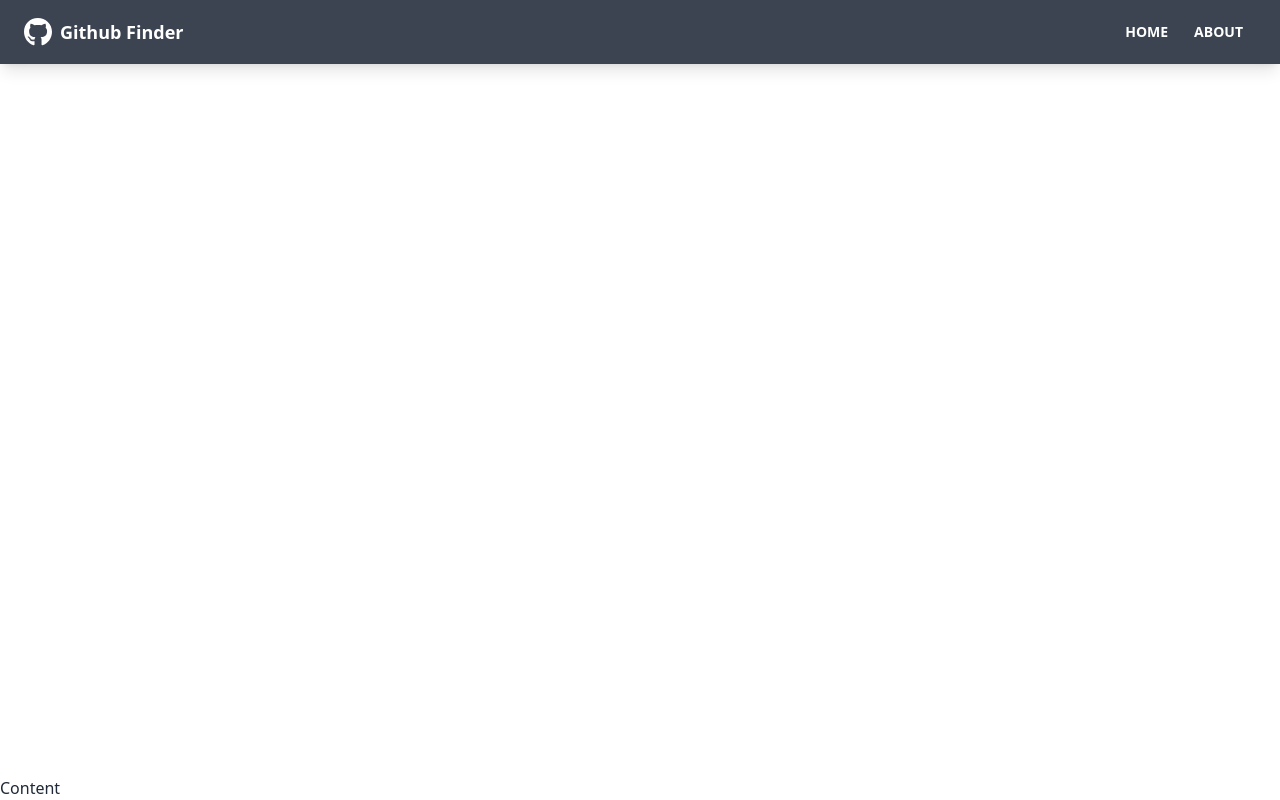
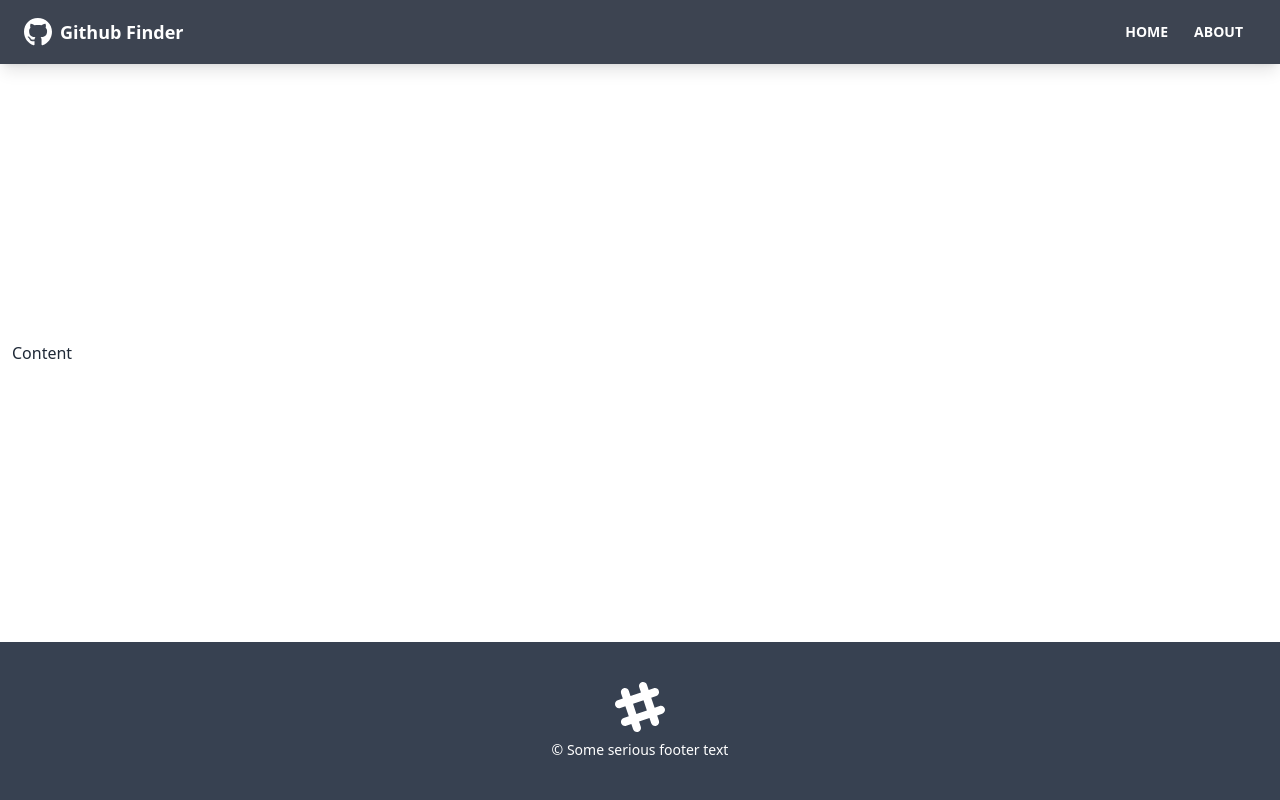
Before and after one commit to 666blessed/github-finder, a React (Create React App) app: page / in a window 1280 px wide. Built offline with nearby package versions, Linux system fonts and the light colour scheme.

Commit message:
footer added

```diff
--- a/src/App.js
+++ b/src/App.js
@@ -1,12 +1,14 @@
 import {BrowserRouter as Router, Route} from 'react-router-dom';
 import Navbar from './components/layout/Navbar';
+import Footer from './components/layout/Footer';
 
 function App() {
   return (
     <Router>
       <div className='flex flex-col justify-between h-screen'>
         <Navbar/>
-        <main>Content</main>
+        <main className='container max-auto px-3 pb-12'>Content</main>
+        <Footer/>
       </div>
     </Router>
   );
--- /dev/null
+++ b/src/components/layout/Footer.jsx
@@ -0,0 +1,32 @@
+import React from 'react';
+
+function Footer() {
+    return (
+        <footer className='footer p-10 bg-gray-700 text-primary-content footer-center'>
+            <div>
+                <svg
+                    width='50'
+                    height='50'
+                    viewBox='0 0 24 24'
+                    xmlns='http://www.w3.org/2000/svg'
+                    fillRule='evenodd'
+                    clipRule='evenodd'
+                    className='inline-block fill-current'
+                >
+                    <path d='M22.672 15.226l-2.432.811.841 2.515c.33 1.019-.209 2.127-1.23
+                        2.456-1.15.325-2.148-.321-2.463-1.226l-.84-2.518-5.013 1.677.84
+                        2.517c.391 1.203-.434 2.542-1.831 2.542-.88 0-1.601-.564-1.86-1.314l-.842-2.516-2.431.809c-1.135.328-2.145-.317-2.463-1.229-.329-1.018.211-2.127
+                        1.231-2.456l2.432-.809-1.621-4.823-2.432.808c-1.355.384-2.558-.59-2.558-1.839 0-.817.509-1.582 1.327-1.846l2.433-.809-.842-2.515c-.33-1.02.211-2.129
+                        1.232-2.458 1.02-.329 2.13.209 2.461 1.229l.842 2.515 5.011-1.677-.839-2.517c-.403-1.238.484-2.553 1.843-2.553.819 0 1.585.509
+                        1.85 1.326l.841 2.517 2.431-.81c1.02-.33 2.131.211 2.461 1.229.332
+                        1.018-.21 2.126-1.23 2.456l-2.433.809 1.622 4.823 2.433-.809c1.242-.401 2.557.484 2.557 1.838 0 .819-.51
+                        1.583-1.328 1.847m-8.992-6.428l-5.01 1.675 1.619 4.828 5.011-1.674-1.62-4.829z'>
+                    </path>
+                </svg>
+                <p> &copy; Some serious footer text</p>
+            </div>
+        </footer>
+    )
+}
+
+export default Footer;
--- a/src/components/layout/Navbar.jsx
+++ b/src/components/layout/Navbar.jsx
@@ -13,8 +13,8 @@
                         {title}
                     </Link>
                 </div>
-                <div className="flex-1 px-2 mx-2">
-                    <div className="flex justify-end">
+                <div className='flex-1 px-2 mx-2'>
+                    <div className='flex justify-end'>
                         <Link to='/' className='btn btn-ghost btn-sm rounded-btn'>
                             Home
                         </Link>
```
